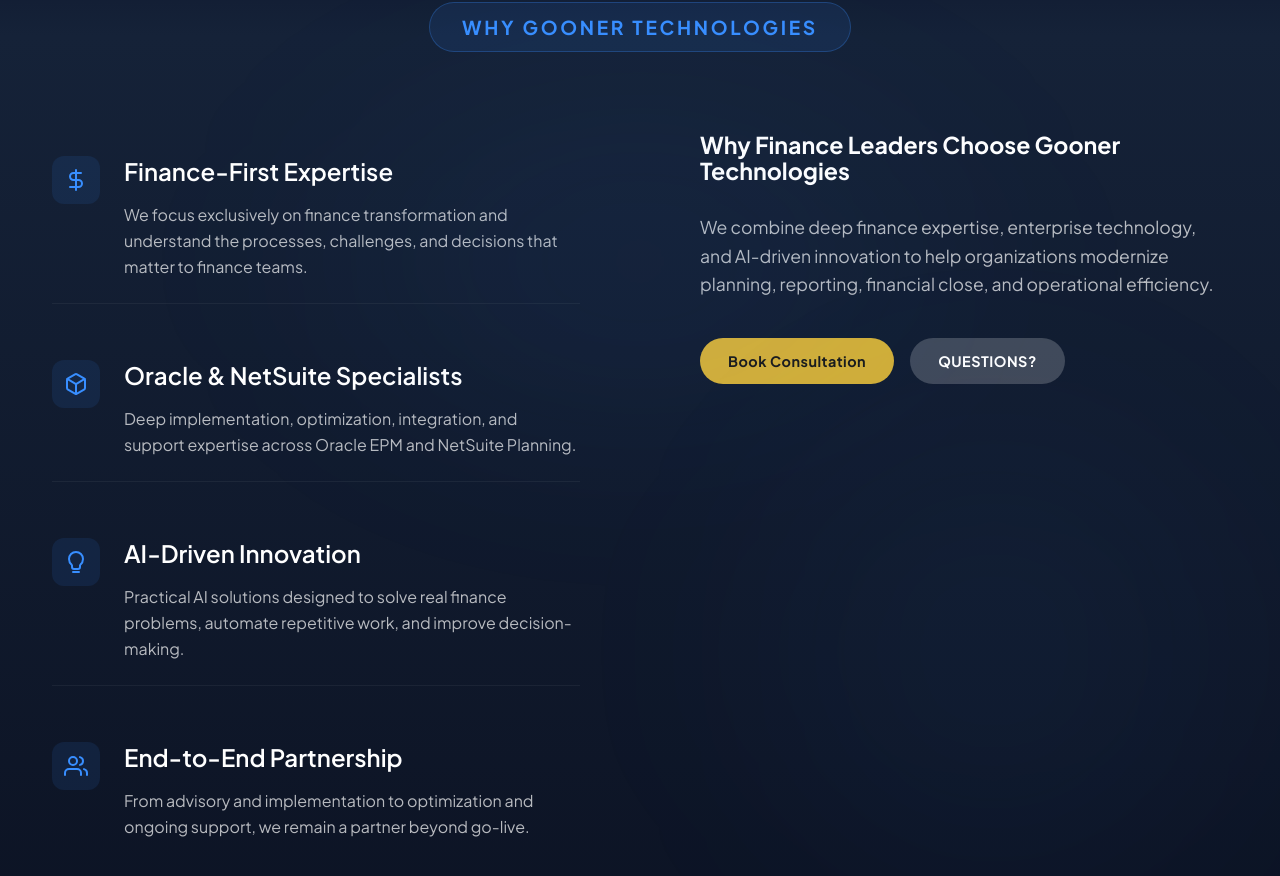
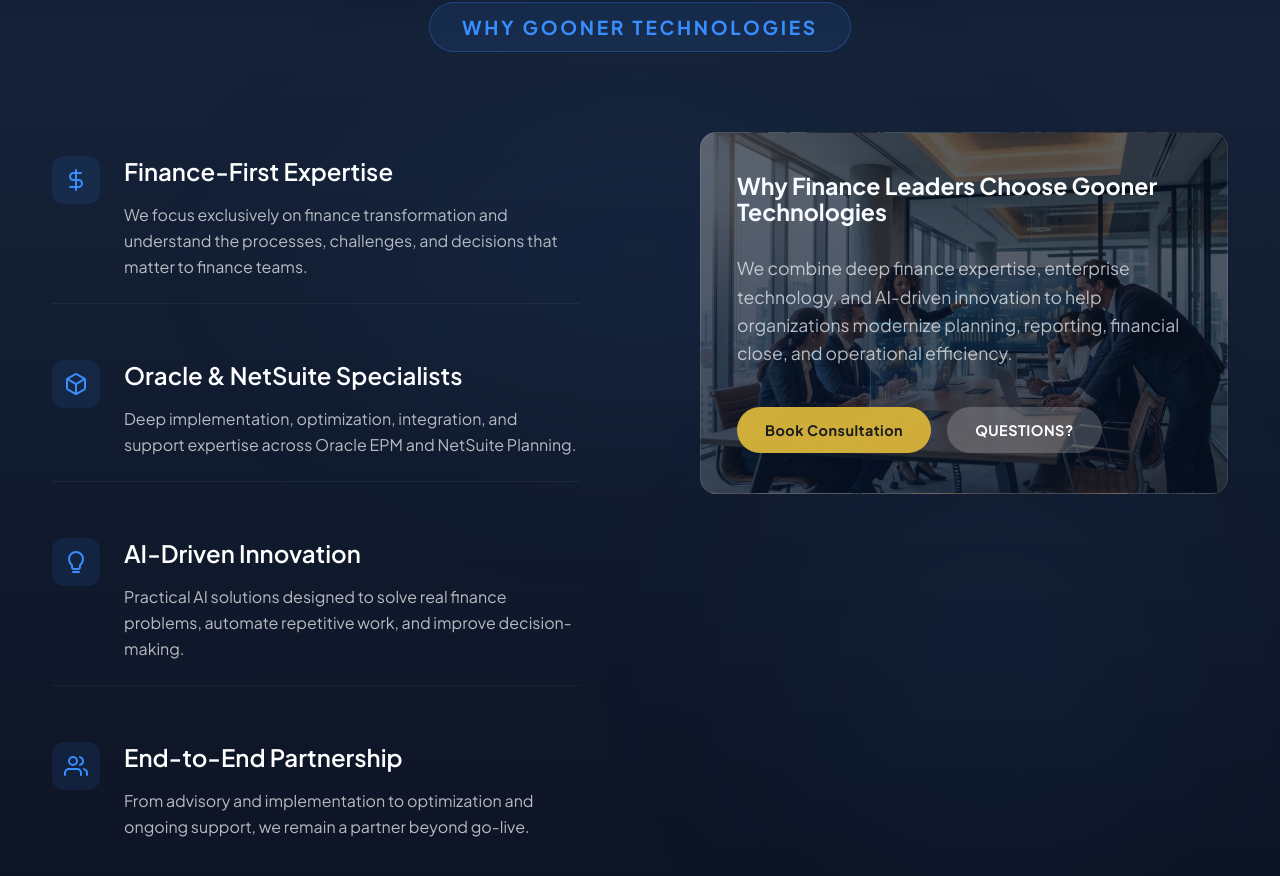
Before and after one commit to Harshit-1309/Gooner_tech, a React (Vite) app: page / in a window 1280 px wide. Shown: the part 4028-4904 px from the top of the page. Built offline with nearby package versions, Linux system fonts and the light colour scheme; the HTML template or start-up script is replaced by a standard one.

Commit message:
style: Add boardroom photo background to Why Gooner Technologies card

```diff
--- a/src/components/AboutSection.jsx
+++ b/src/components/AboutSection.jsx
@@ -1,5 +1,6 @@
 import { useCallback } from 'react';
 import { Link } from 'react-router-dom';
+import challengesPhoto from '../assets/challenges_photo.jpg';
 
 const DIFFERENTIATORS = [
   {
@@ -85,7 +86,17 @@
 
         {/* RIGHT COLUMN: STICKY HEADING */}
         <div className="sticky-header-column">
-          <div className="sticky-header-content">
+          <div
+            className="sticky-header-content"
+            style={{
+              backgroundImage: `linear-gradient(rgba(6, 16, 34, 0.65), rgba(6, 16, 34, 0.75)), url(${challengesPhoto})`,
+              backgroundSize: 'cover',
+              backgroundPosition: 'center',
+              borderRadius: '16px',
+              padding: '40px 36px',
+              border: '1px solid rgba(255, 255, 255, 0.1)'
+            }}
+          >
             <h2 className="sticky-main-title">Why Finance Leaders Choose Gooner Technologies</h2>
             <p className="sticky-main-desc">
               We combine deep finance expertise, enterprise technology, and AI-driven innovation to help
```
